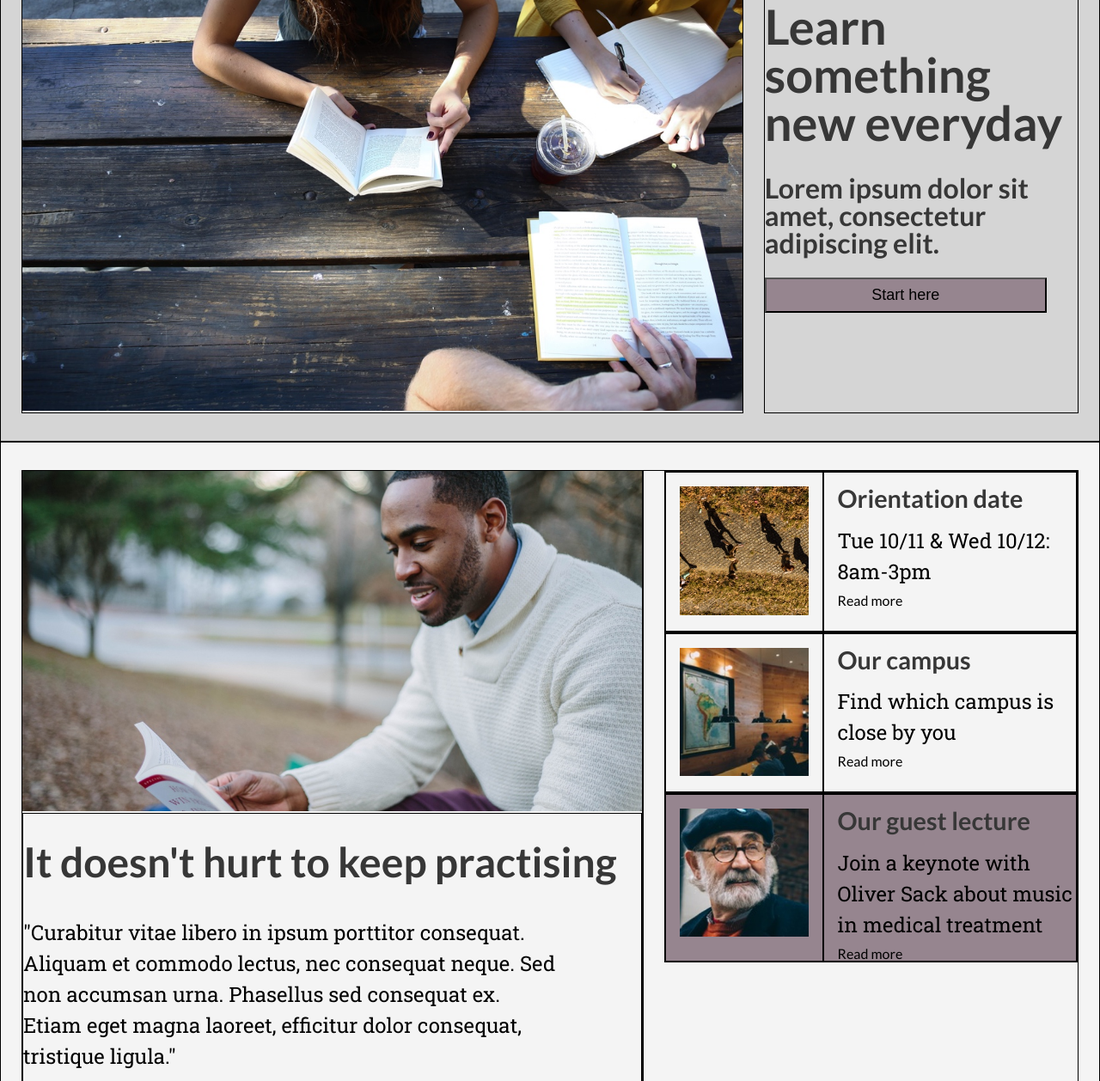
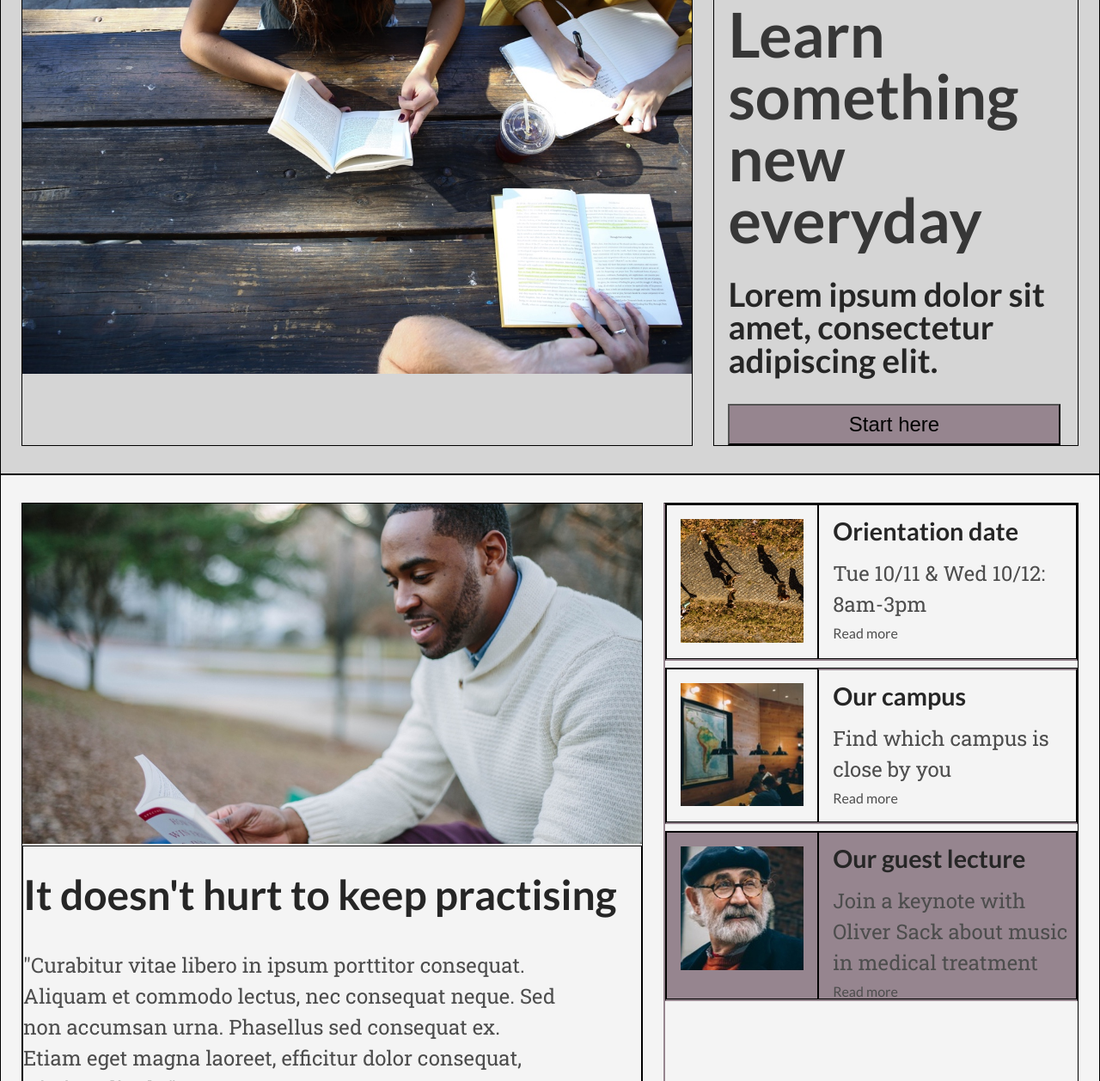
Before and after one commit to zmichaela/Colmar, a plain HTML site: page index.html in a window 1280 px wide. Shown: the part 239-1497 px from the top of the page at 86% size. Drawn offline with Linux system fonts and the light colour scheme.

Commit message:
margins and padding

```diff
--- a/index.html
+++ b/index.html
@@ -55,7 +55,7 @@
       <p class="name">Emanuel, Sr Strategist at Hiring.com</p>
     </div>
     </div>
-  <div class="articles">
+  <div id="firstarticles" class="articles">
     <div class="box">
       <div class="small-image">
         <img src="./resources/images/information-orientation.jpg" alt="people walking">
@@ -70,7 +70,7 @@
       <div class="small-image">
         <img src="./resources/images/information-campus.jpg" alt="campus photo">
       </div>
-     <div class="text">
+     <div id="campus" class="text">
        <h3>Our campus</h3>
        <p>Find which campus is close by you</p>
        <span><a href="#">Read more</a></span>
@@ -96,7 +96,7 @@
        <img src="./resources/images/course-software.jpg" alt="">
      <div class="text">
        <h3>Software engineering</h3>
-       <h5>COURSES</h5>
+       <h4>COURSES</h4>
        <p>Web Development, Mopbile Development, iOT, APIs</p>
      </div>
     </div>
@@ -104,7 +104,7 @@
       <img src="./resources/images/course-computer-art.jpg" alt="computer art">
       <div class="text">
         <h3>Computer art</h3>
-        <h5>COURSES</h5>
+        <h4>COURSES</h4>
         <p>Imaging &amp; Design, Web Design, Motion Graphics &amp; Visual Effects, Computer Animation</p>
       </div>
       </div>
@@ -112,7 +112,7 @@
        <img src="./resources/images/course-design.jpg" alt="design">
        <div class="text">
          <h3>Design</h3>
-         <h5>COURSES</h5>
+         <h4>COURSES</h4>
          <p>User Experience Design, User Research, Visual Design</p>
         </div>
       </div>
@@ -123,7 +123,7 @@
         <img src="./resources/images/course-data.jpg" alt="software engineering">
         <div class="text">
           <h3>Data</h3>
-          <h5>COURSES</h5>
+          <h4>COURSES</h4>
           <p>Data Science, Big Data, SQL, Data Visualization</p>
         </div>
         </div>
@@ -131,7 +131,7 @@
          <img src="./resources/images/course-business.jpg" alt="business">
          <div class="text">
            <h3>Business</h3>
-           <h5>COURSES</h5>
+           <h4>COURSES</h4>
            <p>Product Development, Business Development, Startup</p>
          </div>
          </div>
@@ -139,7 +139,7 @@
           <img src="./resources/images/course-marketing.jpg" alt="marketing">
           <div class="text">
             <h3>Marketing</h3>
-            <h5>COURSES</h5>
+            <h4>COURSES</h4>
             <p>Analytics, Content marketing, Mobile Marketing</p>
            </div>
           </div>
--- a/resources/css/style.css
+++ b/resources/css/style.css
@@ -1,7 +1,7 @@
 html {
   font-size: 16px;
   font-family: 'Lato', sans-serif;
-  color: #373737;
+  color: #262626;
   /*update later - font-family:
   color: #373737 charcoal
   color: #f4f4f4 paper
@@ -35,6 +35,8 @@ p {
   font-size: 1.5rem;
   font-family: 'Roboto Slab', serif;
   line-height: 1.5;
+  padding: 0.5rem 0;
+  color: #4d4d4d;
   }
 
  h2 {
@@ -50,21 +52,30 @@ p {
   }
 
 h4 {
-     font-size: 1.25rem;
-   }
-
-h5 {
     padding: 0.5rem 0;
+    font-size: 1.25rem;
   }
 
-p {
-  padding: 0.5rem 0;
-  color: black;
+a {
+color: #4d4d4d;
+}
+
+a:hover {
+color: #d5d5d5;
 }
 
 /*delete later*/
 div {
    border: 1px solid black;
+ }
+
+ .articles {
+   width: 40%;
+   margin-left: 1.5rem;
+ }
+
+ .articles .box {
+   margin-bottom: 0.5rem;
  }
 
 /*Header*/
@@ -106,11 +117,6 @@ div {
     margin-left: 16px;
     font-size: 1.5rem;
     text-decoration: none;
-    color: #373737;
-  }
-
-.nav-bar a:hover {
-    color: #d5d5d5;
   }
 
 .mobile {
@@ -118,8 +124,8 @@ div {
 }
 
 /*Main container*/
-.main-bar, .second {
-    padding: 32px 24px 32px 24px;
+.main-bar {
+    padding: 2rem 1.5rem;
 }
 
 .main-bar {
@@ -130,20 +136,21 @@ div {
   max-width: 40%;
   padding-top: 9rem;
   margin-left: 1.5rem;
+  padding-left: 1rem;
 }
 
 .main-text h1 {
   font-weight: 700;
-  font-size: 3.5rem;
-  max-width: 30rem;
+  font-size: 4.5rem;
+  max-width: 36rem;
   margin-bottom: 2rem;
   color: #373737;
 }
 
 .main-text .lorem {
-  font-size: 2rem;
-  max-width: 26rem;
-  margin-bottom: 1.5rem;
+  font-size: 2.4rem;
+  max-width: 36rem;
+  margin-bottom: 2rem;
   text-align: left;
 
 }
@@ -152,8 +159,8 @@ div {
   align-items: center;
   background-color: #96858F;
   padding: 0.5rem 0;
-  width: 90%;
-  font-size: 18px;
+  width: 95%;
+  font-size: 1.5rem;
 }
 
 .main-text button:hover {
@@ -165,12 +172,24 @@ div {
   background-color: #f4f4f4;
 }
 
+.second {
+    padding: 2rem 1.5rem 0 1.5rem;
+}
+
 .second .large-image {
  width: 60%;
 }
 
-.articles {
-  width: 40%;
+#firstarticles {
+  border-left: #96858F 2px solid;
+}
+
+#firstarticles .box {
+  border-bottom: #96858F 2px solid;
+}
+
+#campus {
+  border-top: #96858F 2px solid;
 }
 
 #guest, #fisma {
@@ -178,7 +197,7 @@ div {
 }
 
 .small-image {
-  width: 35%;
+  width: 33%;
   height: auto;
   padding: 1rem;
 }
@@ -246,8 +265,8 @@ div {
   padding: 1.5rem 0 0.5rem 0;
 }
 
-.articles {
-  padding-left: 1.5rem;
+video {
+ margin-bottom: 1.5rem;
 }
 
 /*Footer*/
```
